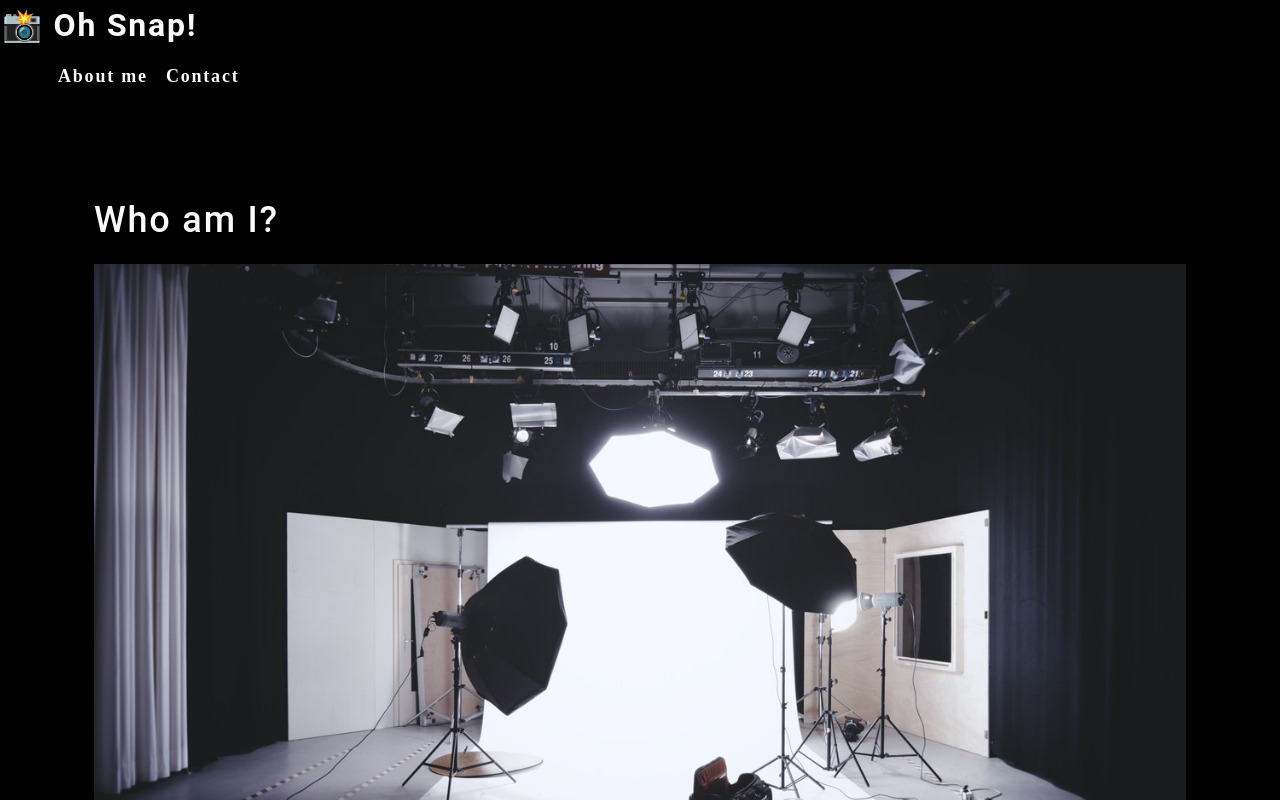
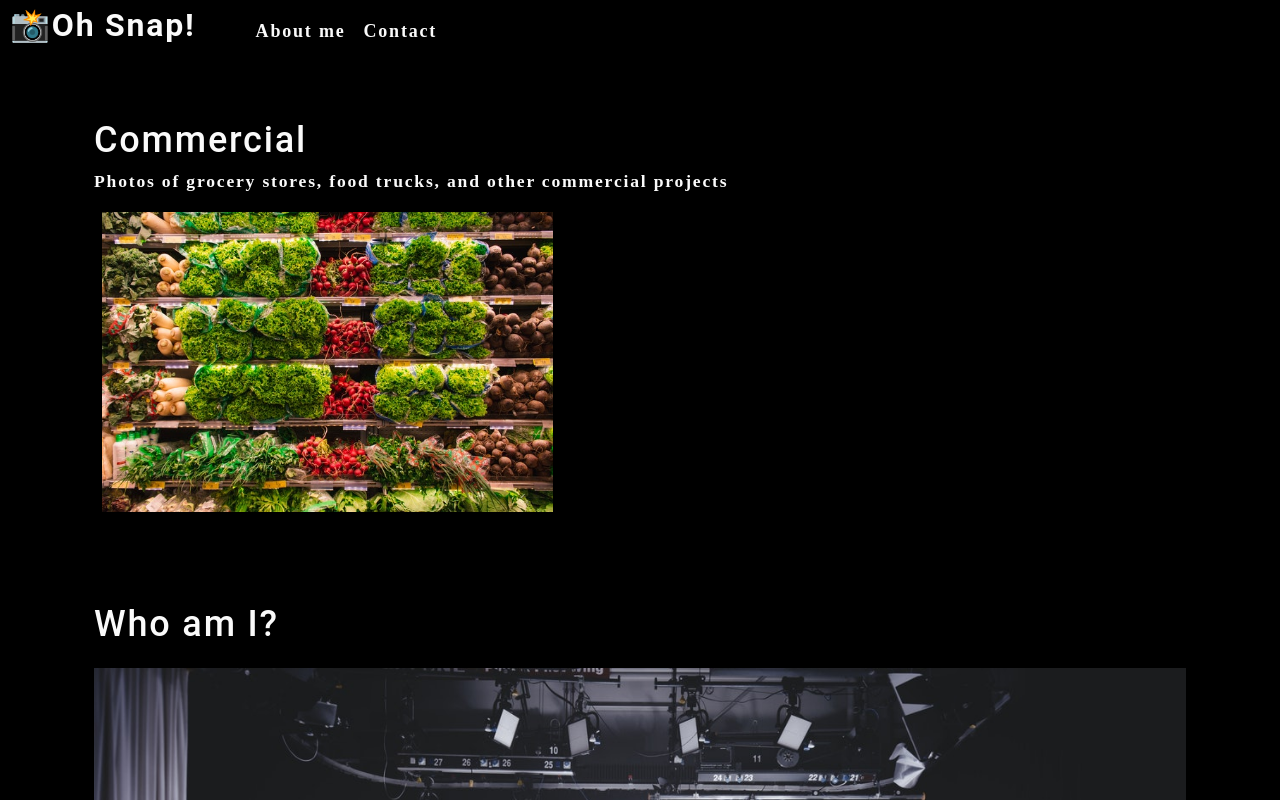
Before and after one commit to Tydomx/photo-port, a React (Create React App) app: page / in a window 1280 px wide. Shown: the top 800 px of the page. Built offline with nearby package versions, Linux system fonts and the light colour scheme.

Commit message:
Added ability for gallery pages to be rendered conditionally

```diff
--- a/src/App.js
+++ b/src/App.js
@@ -1,15 +1,35 @@
-import React from 'react';
+import React, { useState } from 'react';
 // import logo from './logo.svg';
 // import './App.css';
 import Nav from './components/Nav';
 import About from './components/About';
+import Gallery from './components/Gallery';
 
 function App() {
+  const [categories] = useState([
+    {
+      name: 'commercial',
+      description: 'Photos of grocery stores, food trucks, and other commercial projects',
+    },
+    { name: 'portraits', description: 'Portraits of people in my life' },
+    { name: 'food', description: 'Delicious delicacies' },
+    { name: 'landscape', description: 'Fields, farmhouses, waterfalls, and the beauty of nature' },
+  ]);
+
+  const [currentCategory, setCurrentCategory] = useState(categories[0]);
+
   return (
     <div>
-      <Nav></Nav>
+      <Nav
+        categories={categories}
+        setCurrentCategory={setCurrentCategory}
+        currentCategory={currentCategory}
+      ></Nav>
       <main>
-        <About></About>
+        <div>
+          <Gallery></Gallery>
+          <About></About>
+        </div>
       </main>
     </div>
   );
--- /dev/null
+++ b/src/components/Gallery/index.js
@@ -0,0 +1,27 @@
+import React from 'react';
+import { capitalizeFirstLetter } from '../../utils/helpers';
+// displaying image from commercial folder
+import photo from '../../assets/small/commercial/0.jpg';
+
+function Gallery(props) {
+	const currentCategory = {
+		name: 'commercial',
+		description: 'Photos of grocery stores, food trucks, and other commercial projects',
+	};
+
+	return (
+		<section>
+			<h1>{capitalizeFirstLetter(currentCategory.name)}</h1>
+			<p>{currentCategory.description}</p>
+			<div className='flex-row'>
+				<img
+					src={photo}
+					alt='Commercial Example'
+					className='img-thumbnail mx-1'
+				/>
+			</div>
+		</section>
+	);
+}
+
+export default Gallery;
--- a/src/components/Nav/index.js
+++ b/src/components/Nav/index.js
@@ -1,42 +1,45 @@
-import React from 'react';
+import React, { useEffect } from 'react';
 import { capitalizeFirstLetter } from '../../utils/helpers';
 
-function Nav() {
-	const categories = [
-		{ name: 'commercial', description: 'Photos of grocery stores, food trucks, and other commercial projects' },
-		{ name: 'portraits', description: 'Portraits of people in my life' },
-		{ name: 'food', description: 'Delicious delicacies' },
-		{ name: 'landscape', description: 'Fields, farmhouses, waterfalls, and the beauty of nature' },
-	];
+function Nav(props) {
+	const {
+		categories = [],
+		setCurrentCategory,
+		currentCategory
+	} = props;
 
-	function categorySelected(name) {
-		console.log(`${name} clicked`)
-	}
-
-	const handleClick = () => {
-		console.log('click handled')
-	}
+	useEffect(() => {
+		document.title = capitalizeFirstLetter(currentCategory.name);
+		// directs hook to re-render component on changes to value of this state
+		// if currentCategory changes now, component will re-render so that the change in document.title will be visible to the user
+	}, [currentCategory]);
 
 	return (
-		<header>
+		<header className='flex-row px-1'>
 			<h2>
 				<a data-testid="link" href='/'>
-					<span role='img' aria-label='camera'>📸</span> Oh Snap!
+					<span role='img' aria-label='camera'>📸</span>Oh Snap!
 				</a>
 			</h2>
 			<nav>
 				<ul className='flex-row'>
 					<li className='mx-2'>
-						<a data-testid="about" href='#about' onClick={() => handleClick()}>
+						<a data-testid="about" href='#about'>
 							About me
 						</a>
 					</li>
 					<li>
-						<span onClick={() => handleClick()}>Contact</span>
+						<span>Contact</span>
 					</li>
 					{categories.map((category) => {
-						<li className='mx-1' key={category.name} >
-							<span onClick={() => categorySelected(category.name)}>
+						<li className={`mx-1 ${currentCategory.name === category.name && 'navActive'
+							}`}
+							key={category.name}
+						>
+							<span onClick={() => {
+								setCurrentCategory(category.name)
+							}}
+							>
 								{capitalizeFirstLetter(category.name)}
 							</span>
 						</li>
```
